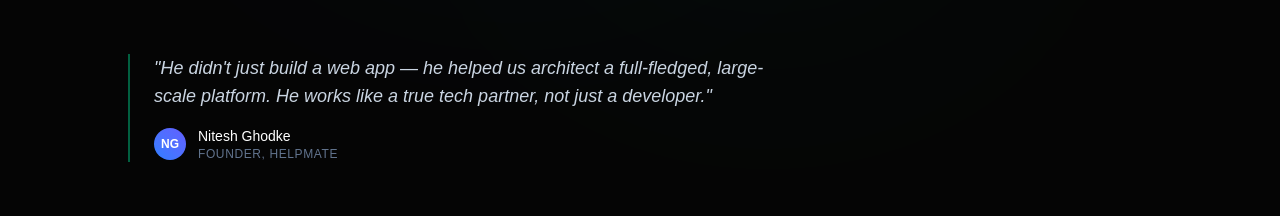
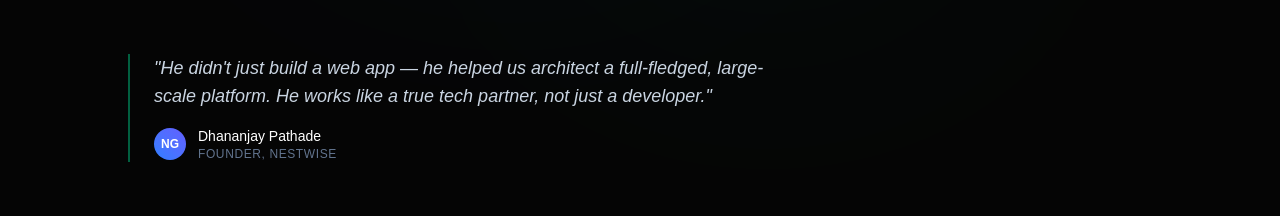
Before and after one commit to CyberWanderer123/Anurag, a Next.js app: page / in a window 1280 px wide. Shown: the part 780-996 px from the top of the page. Built offline with nearby package versions, Linux system fonts and the light colour scheme.

Commit message:
new positioning

```diff
--- a/app/page.js
+++ b/app/page.js
@@ -190,8 +190,8 @@ function HeroSection({ scrollToSection }) {
           <div className="flex items-center gap-3">
             <div className="w-8 h-8 rounded-full bg-gradient-to-tr from-blue-500 to-indigo-500 flex items-center justify-center text-white font-bold text-xs">NG</div>
             <div>
-              <div className="text-white font-medium text-sm">Nitesh Ghodke</div>
-              <div className="text-slate-500 text-xs uppercase tracking-wider">Founder, Helpmate</div>
+              <div className="text-white font-medium text-sm">Dhananjay Pathade</div>
+              <div className="text-slate-500 text-xs uppercase tracking-wider">Founder, Nestwise</div>
             </div>
           </div>
         </div>
@@ -356,9 +356,9 @@ function TestimonialsSection() {
   const testimonials = [
     {
       quote: "He didn't just build a web app — he helped us architect a full-fledged, large-scale platform. He works like a true tech partner, not just a developer.",
-      name: "Nitesh Ghodke",
-      role: "Founder, Helpmate",
-      initials: "NG",
+      name: "Dhananjay Pathade",
+      role: "Founder, Nestwise",
+      initials: "DP",
       gradient: "from-blue-500 to-indigo-500",
       metric: "100+ Inquiries in Month 1"
     },
```
